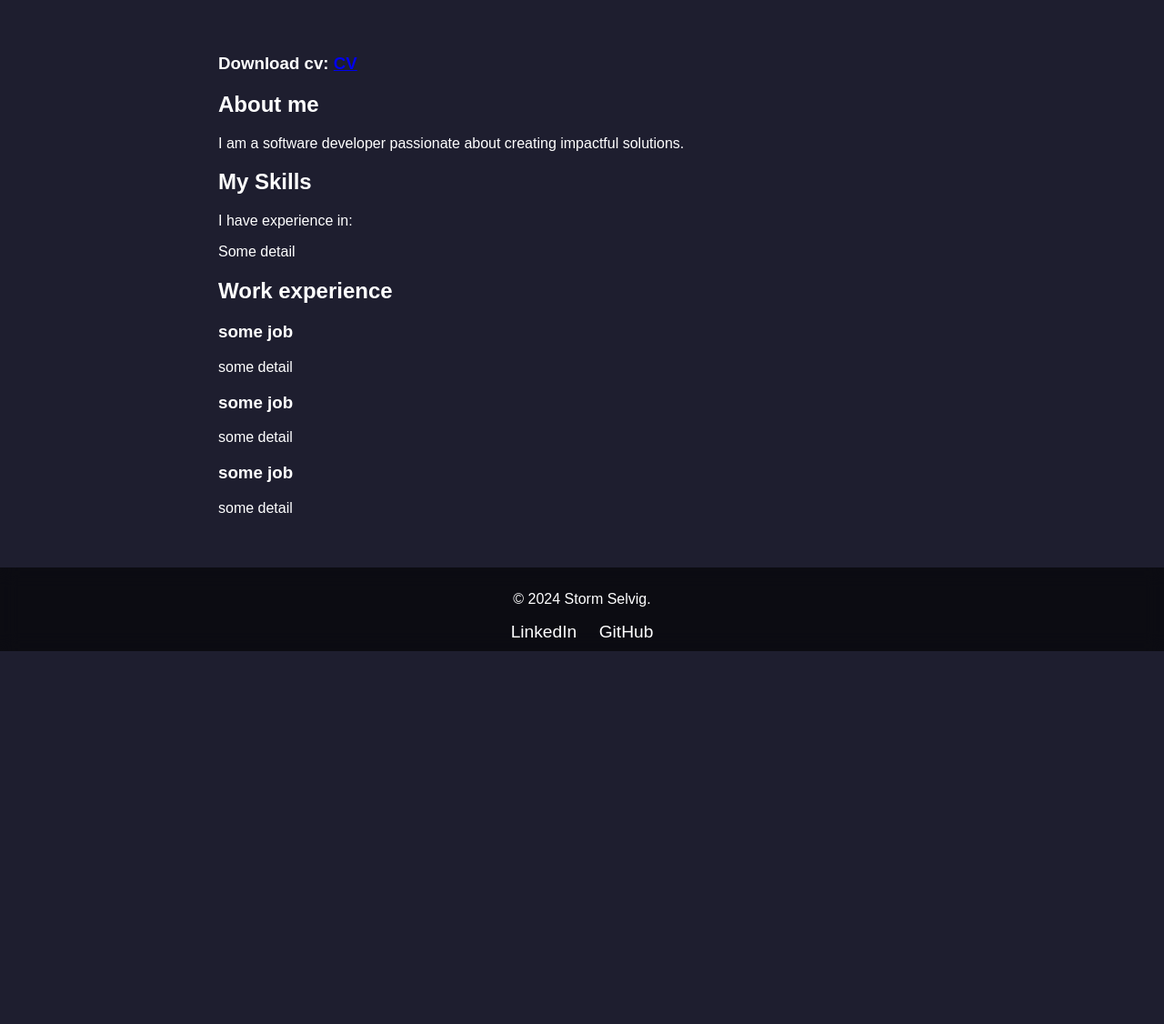
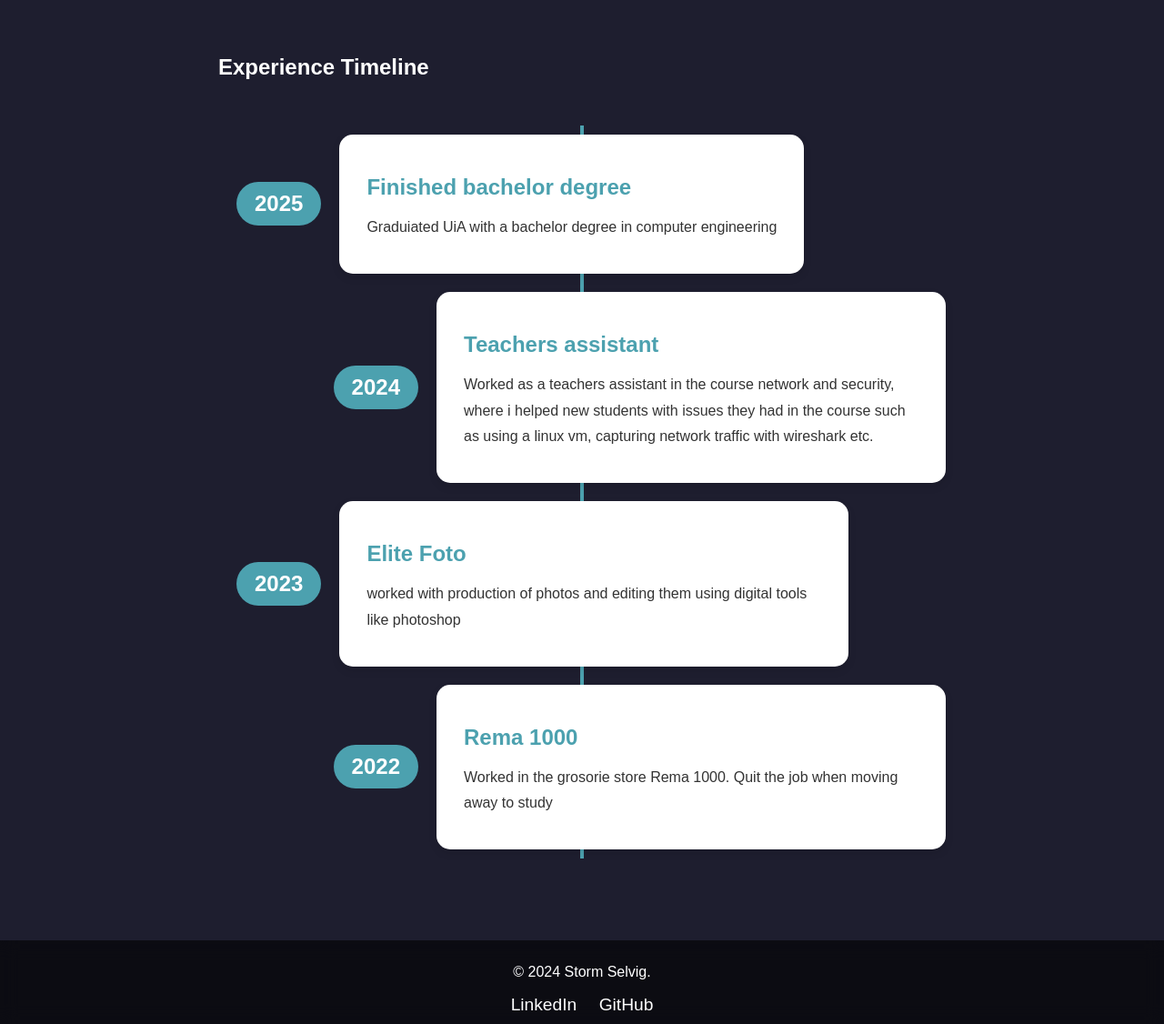
Before and after one commit to Gutteerz/portfolio, a Flask app: page /about in a window 1280 px wide. Shown: the part 66-1192 px from the top of the page at 91% size. Before the commit the page ends 782 px from the top, so only its background shows below. Run offline with Flask 3, Linux system fonts and the light colour scheme.

Commit message:
made a experience timeline

```diff
--- /dev/null
+++ b/app/static/css/about.css
@@ -0,0 +1,73 @@
+.timeline {
+        position: relative;
+        margin: 50px auto;
+        padding: 0;
+        list-style: none;
+        max-width: 1000px;
+        display: flex;
+        flex-direction: column;
+        align-items: center;
+}
+
+.timeline-event {
+        position: relative;
+        display: flex;
+        align-items: center;
+        justify-content: flex-start;
+        width: 100%;
+        opacity: 0;
+        transform: translateY(50px);
+        transition: all 0.7s ease-in-out;
+        padding: 10px;
+}
+
+.timeline-event:nth-child(even) {
+        justify-content: flex-end;
+}
+
+.timeline-event.visible {
+        opacity: 1;
+        transform: translateY(0);
+}
+
+.timeline-year {
+        font-size: 1.5rem;
+        font-weight: bold;
+        background-color: #4ca1af;
+        color: #fff;
+        padding: 10px 20px;
+        border-radius: 50px;
+        margin: 0 20px;
+}
+
+.timeline-content {
+        max-width: 500px;
+        background-color: #ffffff;
+        padding: 20px 30px;
+        border-radius: 15px;
+        box-shadow: 0 4px 10px rgba(0, 0, 0, 0.1);
+        text-align: left;
+}
+
+.timeline-content h3 {
+        font-size: 1.5rem;
+        margin-bottom: 10px;
+        color: #4ca1af;
+}
+
+.timeline-content p {
+        font-size: 1rem;
+        line-height: 1.8;
+        color: #333333;
+}
+
+.timeline::before {
+        content: '';
+        position: absolute;
+        top: 0;
+        left: 50%;
+        transform: translateX(-50%);
+        width: 4px;
+        height: 100%;
+        background-color: #4ca1af;
+}
--- /dev/null
+++ b/app/static/js/timeline.js
@@ -0,0 +1,15 @@
+    document.addEventListener('DOMContentLoaded', () => {
+        const timelineEvents = document.querySelectorAll('.timeline-event');
+
+        const observer = new IntersectionObserver((entries) => {
+            entries.forEach(entry => {
+                if (entry.isIntersecting) {
+                    entry.target.classList.add('visible');
+                }
+            });
+        }, {
+            threshold: 0.5 // Adjust visibility threshold
+        });
+
+        timelineEvents.forEach(event => observer.observe(event));
+    });
--- a/app/templates/about.html
+++ b/app/templates/about.html
@@ -3,25 +3,37 @@
 {% block content %}
 <section class="about">
     <div class="container">
-    <h3>Download cv: <a href="../static/files/cv.pdf" download="CV Storm Selvig.pdf">CV</a> </h3>
-    </div>
-    <div class="container">
-        <h1>About me</h1>
-        <p>I am a software developer passionate about creating impactful solutions.</p>
-    </div>
-    <div class="container">
-        <h1>My Skills</h1>
-        <p>I have experience in:</p>
-        <p>Some detail</p>
-    </div>
-    <div class="container">
-        <h1>Work experience</h1>
-        <h3>some job</h3>
-        <p>some detail</p>
-        <h3>some job</h3>
-        <p>some detail</p>
-        <h3>some job</h3>
-        <p>some detail</p>
+        <h1>Experience Timeline</h1>
+        <div class="timeline">
+            <div class="timeline-event" data-year="2025">
+                <div class="timeline-year">2025</div>
+                <div class="timeline-content">
+                    <h3>Finished bachelor degree</h3>
+                    <p>Graduiated UiA with a bachelor degree in computer engineering</p>
+                </div>
+            </div>
+            <div class="timeline-event" data-year="2024">
+                <div class="timeline-year">2024</div>
+                <div class="timeline-content">
+                    <h3>Teachers assistant</h3>
+                    <p>Worked as a teachers assistant in the course network and security, where i helped new students with issues they had in the course such as using a linux vm, capturing network traffic with wireshark etc.</p>
+                </div>
+            </div>
+            <div class="timeline-event" data-year="2023">
+                <div class="timeline-year">2023</div>
+                <div class="timeline-content">
+                    <h3>Elite Foto</h3>
+                    <p>worked with production of photos and editing them using digital tools like photoshop</p>
+                </div>
+            </div>
+            <div class="timeline-event" data-year="2022">
+                <div class="timeline-year">2022</div>
+                <div class="timeline-content">
+                    <h3>Rema 1000</h3>
+                    <p>Worked in the grosorie store Rema 1000. Quit the job when moving away to study</p>
+                </div>
+            </div>
+        </div>
     </div>
 </section>
 {% endblock %}
--- a/app/templates/base.html
+++ b/app/templates/base.html
@@ -7,6 +7,7 @@
     <link rel="stylesheet" href="{{ url_for('static', filename='css/style.css') }}">
     <link rel="stylesheet" href="{{ url_for('static', filename='css/portfolio.css') }}">
     <link rel="stylesheet" href="{{ url_for('static', filename='css/contact.css') }}">
+    <link rel="stylesheet" href="{{ url_for('static', filename='css/about.css') }}">
 </head>
 <body>
     <nav class="navbar">
@@ -31,5 +32,6 @@
     </div>
 </footer>
 <script src="{{ url_for('static', filename='js/filter.js') }}"></script>
+<script src="{{ url_for('static', filename='js/timeline.js') }}"></script>
 </body>
 </html>
--- a/app/templates/home.html
+++ b/app/templates/home.html
@@ -5,6 +5,7 @@
     <div class="container">
         <h1>Storm Selvig!</h1>
         <p>Explore my work, skills, and projects.</p>
+        <p>Website still under construction</p>
     </div>
 </section>
 {% endblock %}
```
Also changed, not shown: app/templates/portfolio.html (+17 -0 lines).
